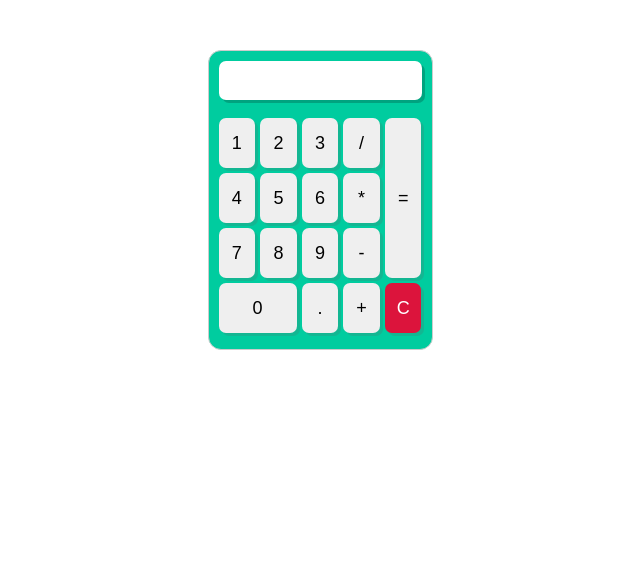
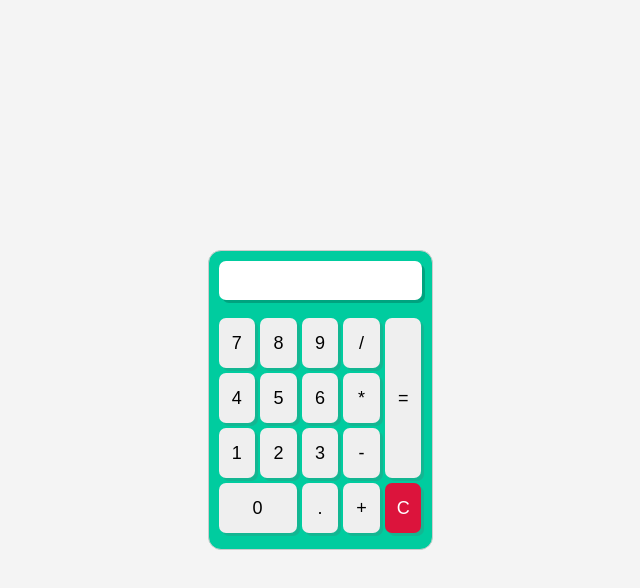
Before and after one commit to Keeeeen97/BasicCalc, a plain HTML site: page index.html in a window 1280 px wide. Shown: the whole page, without its empty margins (320-960 px from the left). Drawn offline with Linux system fonts and the light colour scheme.

Commit message:
reversed number, center align

```diff
--- a/index.html
+++ b/index.html
@@ -10,18 +10,18 @@
     <div class="container">
       <input type="textarea" id="input" />
       <div class="calc">
-        <button class="btnNums" value="1">1</button>
-        <button class="btnNums" value="2">2</button>
-        <button class="btnNums" value="3">3</button>
+        <button class="btnNums" value="7">7</button>
+        <button class="btnNums" value="8">8</button>
+        <button class="btnNums" value="9">9</button>
         <button class="btnOp" value="/">/</button>
         <button class="btnEquals">=</button>
         <button class="btnNums" value="4">4</button>
         <button class="btnNums" value="5">5</button>
         <button class="btnNums" value="6">6</button>
         <button class="btnOp" value="*">*</button>
-        <button class="btnNums" value="7">7</button>
-        <button class="btnNums" value="8">8</button>
-        <button class="btnNums" value="9">9</button>
+        <button class="btnNums" value="1">1</button>
+        <button class="btnNums" value="2">2</button>
+        <button class="btnNums" value="3">3</button>
         <button class="btnOp" value="-">-</button>
         <button class="btnNums zero" value="0">0</button>
         <button class="decimal" value=".">.</button>
--- a/styles.css
+++ b/styles.css
@@ -2,6 +2,15 @@
   margin: 0;
   padding: 0;
   box-sizing: border-box;
+}
+
+body {
+  height: 100vh;
+  width: 100%;
+  display: flex;
+  align-items: center;
+  justify-content: center;
+  background-color: #f4f4f4;
 }
 
 .container {
@@ -10,7 +19,6 @@
   height: 300px;
   border: 1px solid #ccc;
   border-radius: 13px;
-  margin: 50px auto 0 auto;
   background-color: #00cc9f;
 }
 
```
